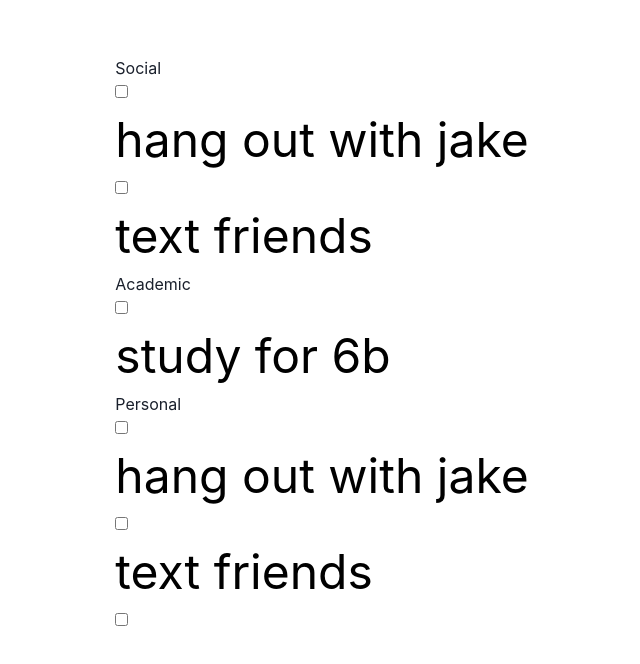
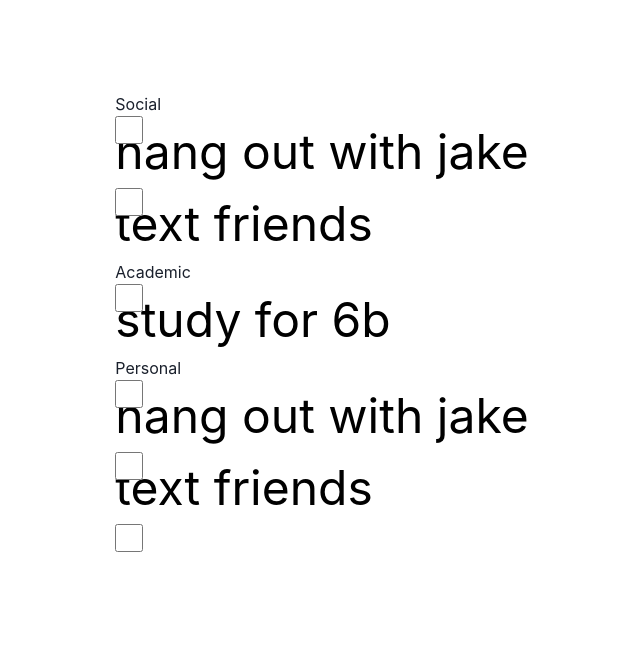
Before and after one commit to adcockdalton/TreeJam, a React (Vite) app in the folder client/react-app/: page / in a window 1280 px wide. Shown: the top 664 px of the page, without its empty margins (318-958 px from the left). Built offline with nearby package versions, Linux system fonts and the light colour scheme.

Commit message:
checkboxes

```diff
--- a/client/react-app/src/App.css
+++ b/client/react-app/src/App.css
@@ -1,4 +1,27 @@
-.checkList {
-  border-radius: 20px;
+input[type = "checkbox"] {
+  content: '';
+  border-radius: 40px;
+  border: 2px solid var(--gray);
+  transition: border-color 200ms;
+  padding: 5px;
+  height: 28px;
+  width: 28px;
+  position: absolute;
 
 }
+.checkBox {
+  content: '';
+  border-radius: 40px;
+  border: 2px solid var(--gray);
+  transition: border-color 200ms;
+  padding: 5px;
+  height: 28px;
+  width: 28px;
+  position: absolute;
+}
+
+.checkBox:hover{
+  border-color: var(--blue);
+  background-color: var(--blueHover);
+  cursor: pointer;
+}
--- a/client/react-app/src/App.jsx
+++ b/client/react-app/src/App.jsx
@@ -1,5 +1,6 @@
 import react, { useState, useRef, useEffect } from 'react'
 import './App.css'
+import './index.css'
 import Habit from './components/Habit'
 import HabitList from './components/Habitlist'
 
--- a/client/react-app/src/index.css
+++ b/client/react-app/src/index.css
@@ -12,6 +12,7 @@
   --redAlt: #D24141;
   --blue: #78C6FF;
   --blueAlt: #4D94C8;
+  --blueHover: #DDF1FF;
   --green: #89D27D;
   --greenAlt: #4EB73D;
   --lightGray: #EAEAEA;
@@ -44,17 +45,6 @@ button {
 button:hover {
   border-color: #646cff;
 }
-button:focus,
-button:focus-visible {
-  outline: 4px auto -webkit-focus-ring-color;
-}
+
 
 /* animations */
-a {
-  font-weight: 500;
-  color: #646cff;
-  text-decoration: inherit;
-}
-a:hover {
-  color: #535bf2;
-}
```
